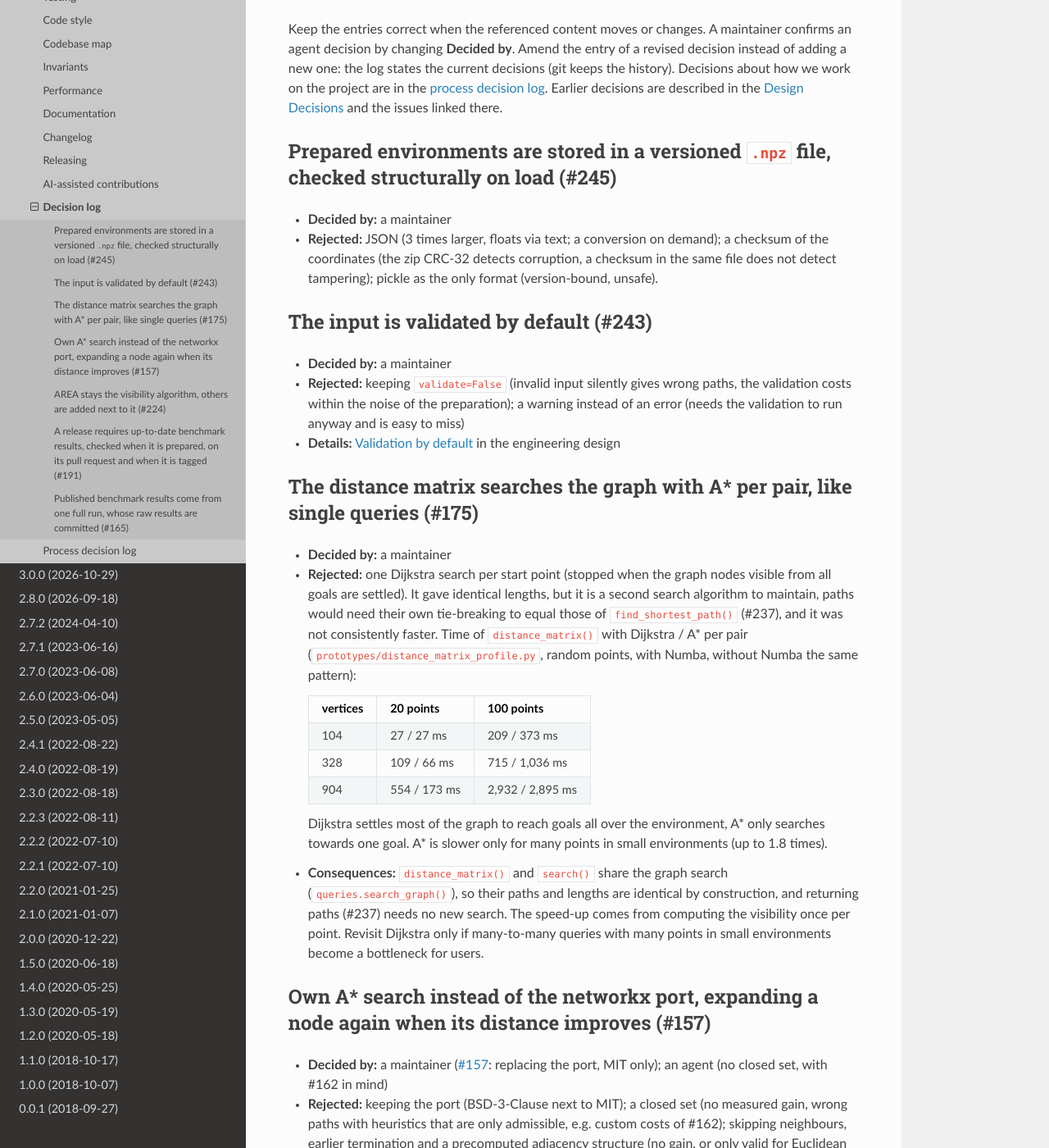
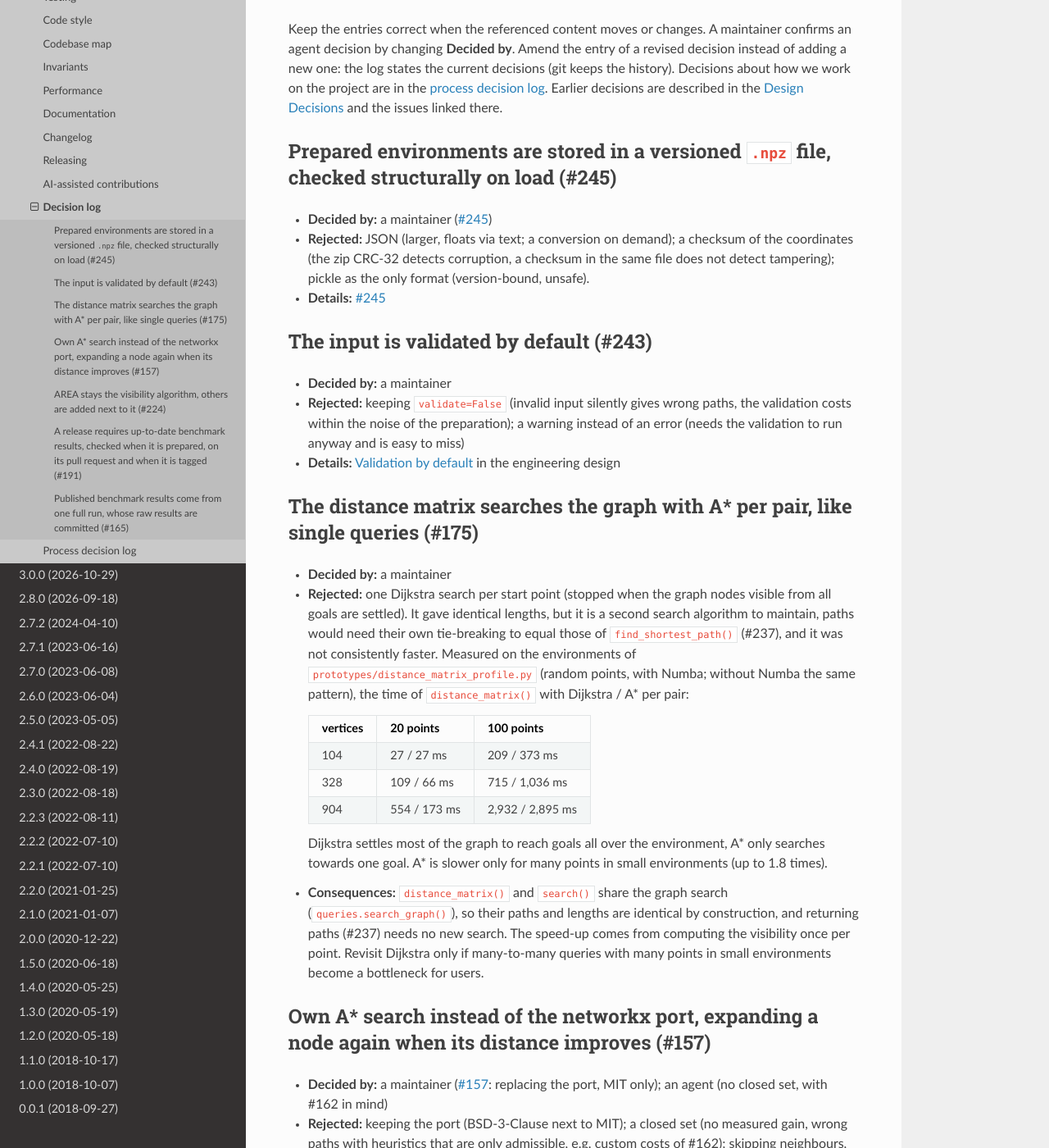
Before and after one commit to jannikmi/extremitypathfinder, a Sphinx documentation site: the page built from docs/contributing/decisions.md, in a window 1280 px wide and 1400 px high, scrolled down 534 px. Shown: the whole window at 82% size. Built offline with Sphinx 7.4.7 and the Read the Docs theme 3.1.0, drawn with Linux system fonts in a browser that asks for light colours.

Commit message:
docs: link the decision of #245, no measured numbers, leave #175 untouched
Co-Authored-By: Claude Sonnet 5.5 <noreply@anthropic.com>
Claude-Session: https://claude.ai/code/session_01XJqV786abjhwWvvVpFRsVh

```diff
--- a/docs/contributing/decisions.md
+++ b/docs/contributing/decisions.md
@@ -27,10 +27,11 @@ Earlier decisions are described in the {ref}`Design Decisions <design_decisions>
 
 ## Prepared environments are stored in a versioned `.npz` file, checked structurally on load (#245)
 
-- **Decided by:** a maintainer
-- **Rejected:** JSON (3 times larger, floats via text; a conversion on demand); a checksum of the coordinates
+- **Decided by:** a maintainer ([#245](https://github.com/jannikmi/extremitypathfinder/issues/245))
+- **Rejected:** JSON (larger, floats via text; a conversion on demand); a checksum of the coordinates
   (the zip CRC-32 detects corruption, a checksum in the same file does not detect tampering);
   pickle as the only format (version-bound, unsafe).
+- **Details:** [#245](https://github.com/jannikmi/extremitypathfinder/issues/245)
 
 ## The input is validated by default (#243)
 
@@ -46,7 +47,8 @@ Earlier decisions are described in the {ref}`Design Decisions <design_decisions>
 - **Rejected:** one Dijkstra search per start point (stopped when the graph nodes visible from all goals are settled).
   It gave identical lengths, but it is a second search algorithm to maintain, paths would need their own
   tie-breaking to equal those of `find_shortest_path()` (#237), and it was not consistently faster.
-  Time of `distance_matrix()` with Dijkstra / A* per pair (`prototypes/distance_matrix_profile.py`, random points, with Numba, without Numba the same pattern):
+  Measured on the environments of `prototypes/distance_matrix_profile.py` (random points, with Numba;
+  without Numba the same pattern), the time of `distance_matrix()` with Dijkstra / A* per pair:
 
   | vertices | 20 points | 100 points |
   | ---: | ---: | ---: |
```
